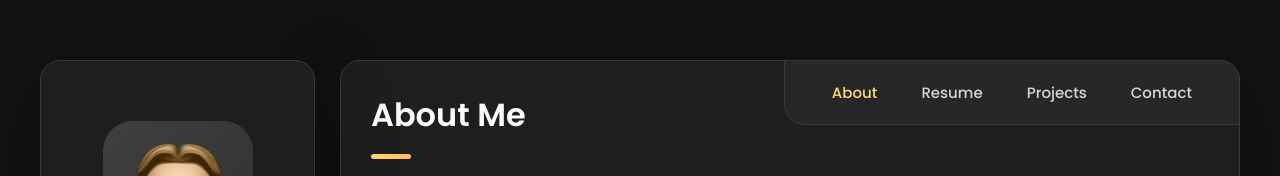
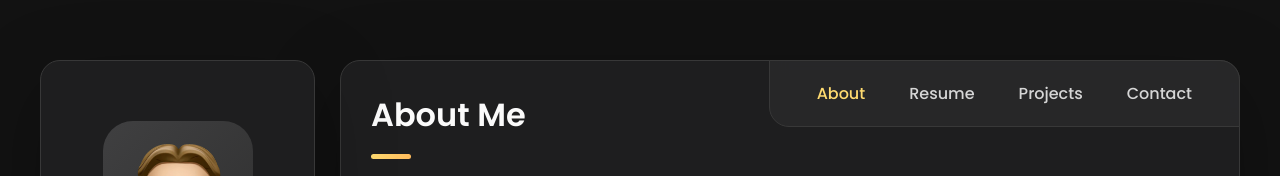
Before and after one commit to Martinskro/Martinskro.github.io, a plain HTML site: page index.html in a window 1280 px wide. Shown: the top 176 px of the page. Drawn offline with nearby package versions, Linux system fonts and the light colour scheme.

Commit message:
Menu font sizing

```diff
--- a/assets/css/style.css
+++ b/assets/css/style.css
@@ -377,6 +377,8 @@ main {
   .social-list {
     margin-top: 15px;
   }
+
+  .navbar-link { --fs-8: 14px; }
 }
 
 .info-content .name {
@@ -1863,7 +1865,7 @@ textarea.form-input::-webkit-resizer { display: none; }
 
   .navbar-list { gap: 20px; }
 
-  .navbar-link { --fs-8: 14px; }
+  .navbar-link { --fs-8: 16px; }
 
 
 
@@ -2084,7 +2086,7 @@ textarea.form-input::-webkit-resizer { display: none; }
    * NAVBAR
    */
 
-  .navbar-link { --fs-8: 15px; }
+  .navbar-link { --fs-8: 16px; }
 
 
 
```
